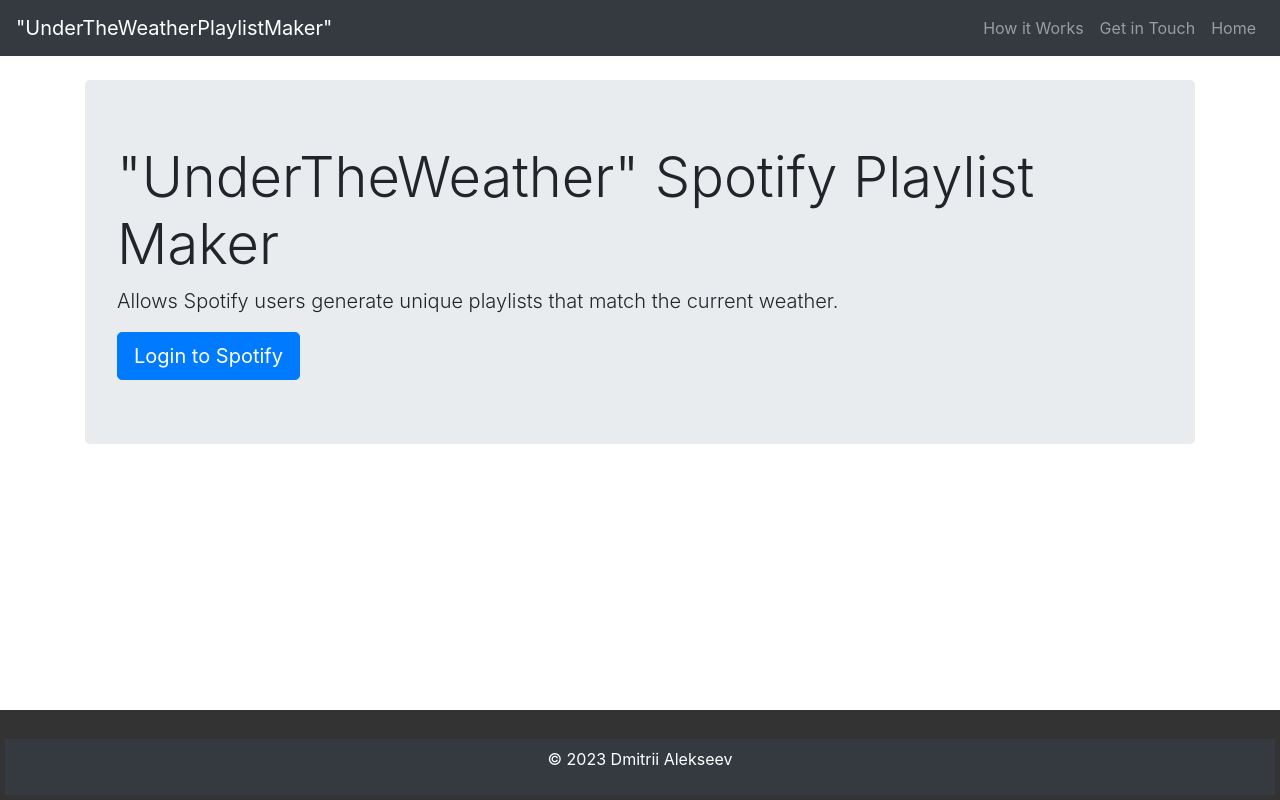
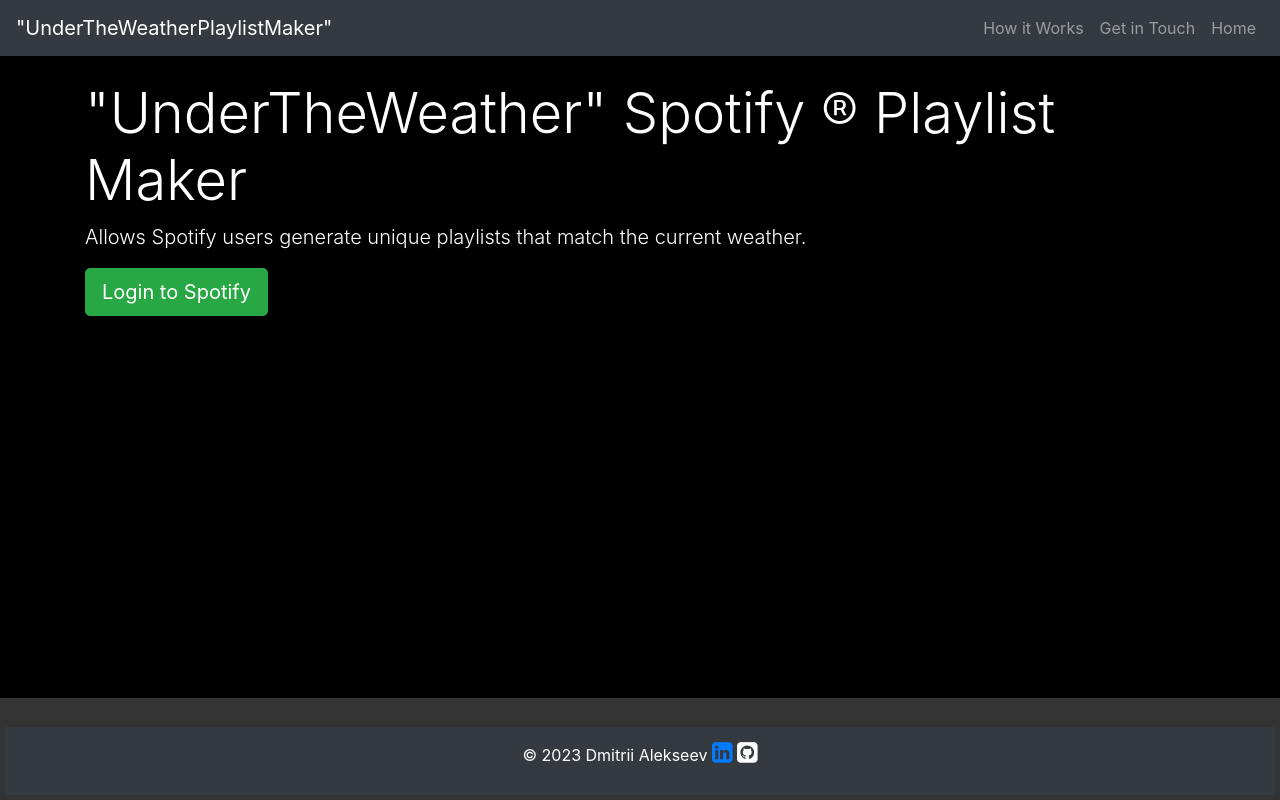
Before and after one commit to Baobear520/UnderTheWeatherPlaylistMaker, a Django app: page / in a window 1280 px wide. Run offline with Django 4.2, Linux system fonts and the light colour scheme; some libraries are stand-ins or nearby versions.

Commit message:
60. Modifying styles and html

```diff
--- a/compose.yaml
+++ b/compose.yaml
@@ -15,7 +15,7 @@
     ports:
       - 8000:8000
     volumes:
-      - /Users/aldmikon/Desktop/Python_road/Projects/MoodyPlaylist:/app  # Adjust the paths accordingly
+      - /app  # Adjust the paths accordingly
     environment:
       - DJANGO_LOG_LEVEL
       - SPOTIPY_CLIENT_ID
--- a/music/static/css/styles.css
+++ b/music/static/css/styles.css
@@ -1,4 +1,8 @@
 /* Add this to your CSS file */
+body {
+  background-color: black;
+  color:white;
+}
 .footer {
     position: fixed;
     bottom: 0;
@@ -9,8 +13,3 @@
     padding: 5px;
     text-align: center;
   }
-
-  div.link {
-    padding-top: 10px;
-    font-size: 18px;
-  }
--- a/templates/base.html
+++ b/templates/base.html
@@ -6,9 +6,11 @@
     <meta name="viewport" content="width=device-width, initial-scale=1.0">
     <title>{% block title %}UTWPM{% endblock %}</title>
     <link rel="stylesheet" href="https://stackpath.bootstrapcdn.com/bootstrap/4.5.2/css/bootstrap.min.css">
+    <link rel="stylesheet" href="https://cdnjs.cloudflare.com/ajax/libs/font-awesome/4.7.0/css/font-awesome.min.css">
     <link rel="stylesheet" href="{% static 'css/styles.css' %}">
     {% block extra_css %}{% endblock %}
 </head>
+
 <body>
 
 <nav class="navbar navbar-expand-lg navbar-dark bg-dark">
@@ -26,14 +28,15 @@
 </nav>
 
 <div class="container mt-4">
-    {% block content %}{% endblock %}
+    {% block content%} {% endblock %}
 </div>
-
-
 
 <div class="footer">
 <footer class="bg-dark text-white text-center py-2 mt-4">
-    <p>&copy; 2023 Dmitrii Alekseev</p>
+    <p>&copy; 2023 Dmitrii Alekseev
+    <a href="https://www.linkedin.com/in/dmitrii-alekseev-py/" target="_blank" style="font-size:24px"><i class="fa fa-linkedin-square"></i></a>
+    <a href="https://github.com/Baobear520" target="_blank" style="font-size:24px; color:white"><i class="fa fa-github-square"></i></a>
+    </p>
 </footer>
 
 <script src="https://code.jquery.com/jquery-3.5.1.slim.min.js"></script>
--- a/templates/created.html
+++ b/templates/created.html
@@ -7,10 +7,7 @@
 {% block content %}
 <div class="mt-5">
     <h2>Your playlist "{{ playlist_name }}" has been created! </h2>
-    <p>
-    <div class="link">
-    <a href="{{ spotify_link }}" target="_blank">Listen on Spotify</a>
-    </p>
+    <a href="{{ spotify_link }}" target="_blank" class="btn btn-success btn-lg">Listen on Spotify</a>
 </div>
 </div>
 {% endblock %}
--- a/templates/home.html
+++ b/templates/home.html
@@ -5,9 +5,9 @@
 {% endblock %}
 
 {% block content %}
-<div class="jumbotron">
-    <h1 class="display-4">"UnderTheWeather" Spotify Playlist Maker</h1>
+
+<h1 class="display-4">"UnderTheWeather" Spotify &#174; Playlist Maker</h1>
     <p class="lead">Allows Spotify users generate unique playlists that match the current weather.</p>
-    <a href="/login" class="btn btn-primary btn-lg">Login to Spotify</a>
-</div>
+    <a href="/login" class="btn btn-success btn-lg">Login to Spotify</a>
+
 {% endblock %}
```
Also changed, not shown: templates/create_playlist.html (+14 -31 lines).
